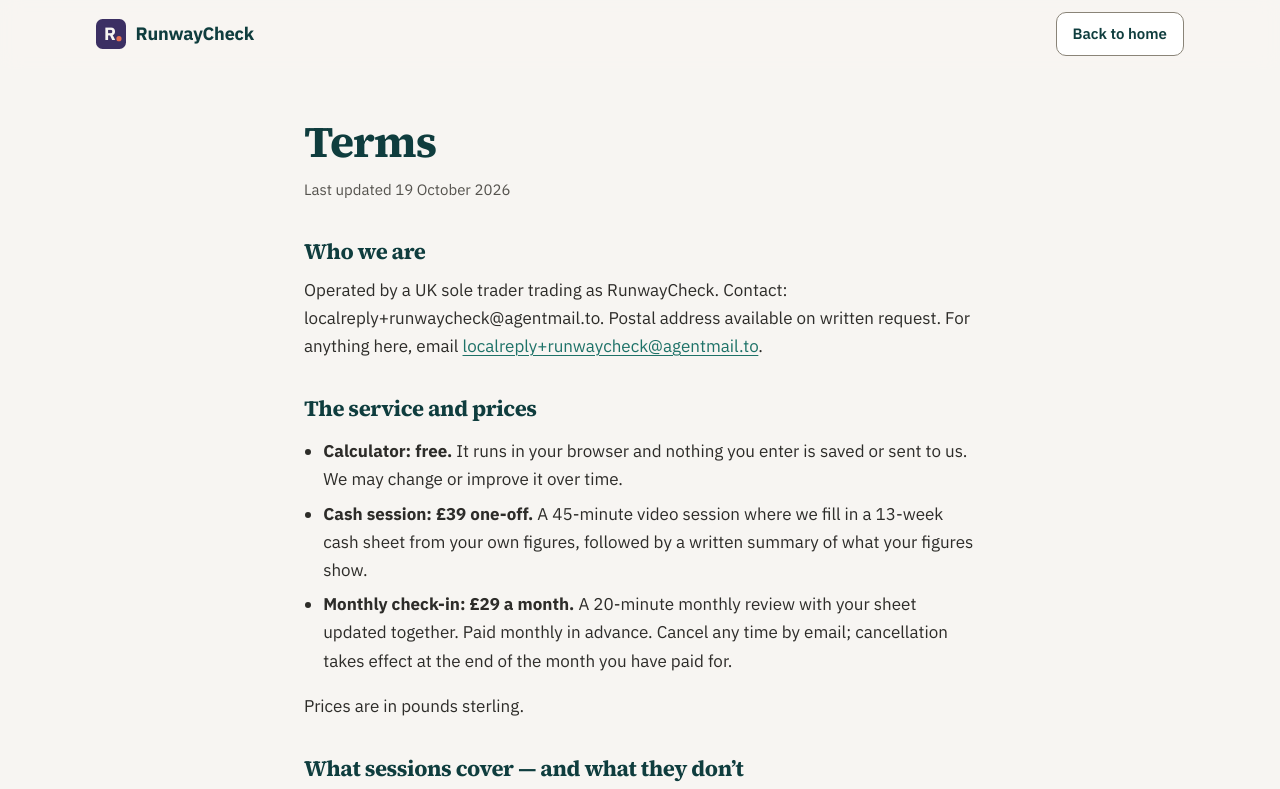
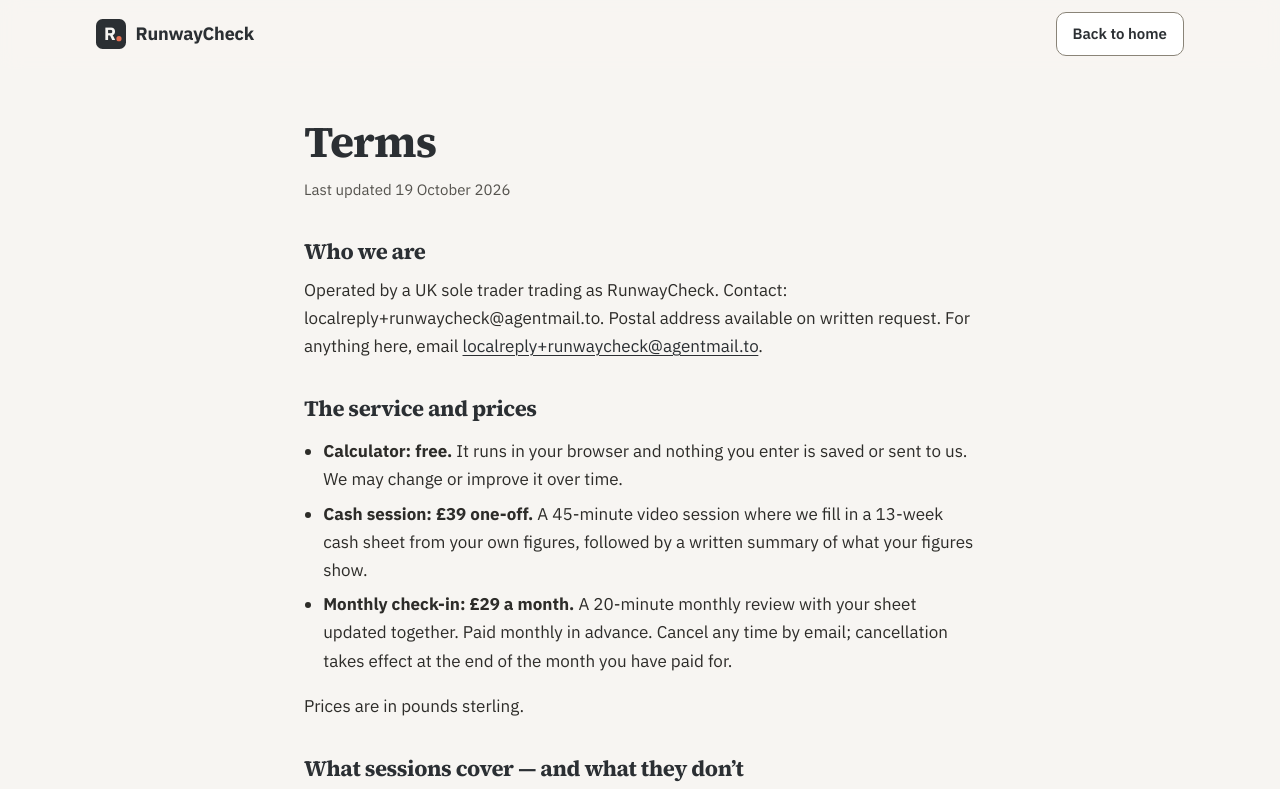
Before and after one commit to evanturner557-del/runwaycheck, a plain HTML site: page terms.html in a window 1280 px wide. Shown: the top 789 px of the page. Drawn offline with Linux system fonts and the light colour scheme.

Commit message:
Charcoal #2B2F33 replaces purple #3B2F63

```diff
--- a/assets/site.css
+++ b/assets/site.css
@@ -11,3 +11,13 @@
 
 .footer-legal{margin:12px 0 0;font-size:.8125rem;line-height:1.5;opacity:.8}
 .footer-legal a{color:inherit}
+
+/* charcoal mark system (#2B2F33) */
+:root{
+  --ink:#2B2F33;
+  --ink-deep:#1A1D20;
+  --accent:#E76F51;
+  --accent-strong:#2B2F33;
+  --accent-soft:#E8E9EA;
+}
+.announce{background:#2B2F33;color:#F7F5F2}
--- a/terms.html
+++ b/terms.html
@@ -7,7 +7,7 @@
   <meta name="referrer" content="strict-origin-when-cross-origin">
   <title>Terms — RunwayCheck</title>
   <meta name="description" content="Terms for RunwayCheck: prices, refunds, what the service is and is not, and liability.">
-  <meta name="theme-color" content="#3B2F63">
+  <meta name="theme-color" content="#2B2F33">
   <meta property="og:type" content="website">
   <meta property="og:title" content="Terms — RunwayCheck">
   <meta property="og:description" content="Terms for RunwayCheck: prices, refunds, what the service is and is not, and liability.">
@@ -33,7 +33,7 @@
 </head>
 <body>
 <a class="skip-link" href="#main">Skip to content</a>
-<header class="site-header"><div class="container"><a class="brand" href="./"><svg viewBox="0 0 64 64" aria-hidden="true"><rect width="64" height="64" rx="14" fill="#3B2F63"/><text x="30" y="45" text-anchor="middle" font-family="Source Serif 4, Georgia, serif" font-weight="700" font-size="38" fill="#F7F5F2">R</text><circle cx="49" cy="42" r="5.5" fill="#E76F51"/></svg>RunwayCheck</a><a class="btn btn--ghost btn--sm x-s1" href="./">Back to home</a></div></header>
+<header class="site-header"><div class="container"><a class="brand" href="./"><svg viewBox="0 0 64 64" aria-hidden="true"><rect width="64" height="64" rx="14" fill="#2B2F33"/><text x="30" y="45" text-anchor="middle" font-family="Source Serif 4, Georgia, serif" font-weight="700" font-size="38" fill="#F7F5F2">R</text><circle cx="49" cy="42" r="5.5" fill="#E76F51"/></svg>RunwayCheck</a><a class="btn btn--ghost btn--sm x-s1" href="./">Back to home</a></div></header>
 <main id="main" class="legal"><div class="container"><h1>Terms</h1><p class="updated">Last updated 19 October 2026</p>
 <h2>Who we are</h2>
 <p><span>Operated by a UK sole trader trading as RunwayCheck. Contact: localreply+runwaycheck@agentmail.to. Postal address available on written request.</span> For anything here, email <a href="mailto:localreply+runwaycheck@agentmail.to">localreply+runwaycheck@agentmail.to</a>.</p>
```
Also changed, not shown: 404.html (+2 -2 lines), index.html (+3 -3 lines), privacy.html (+2 -2 lines), assets/favicon.svg.
